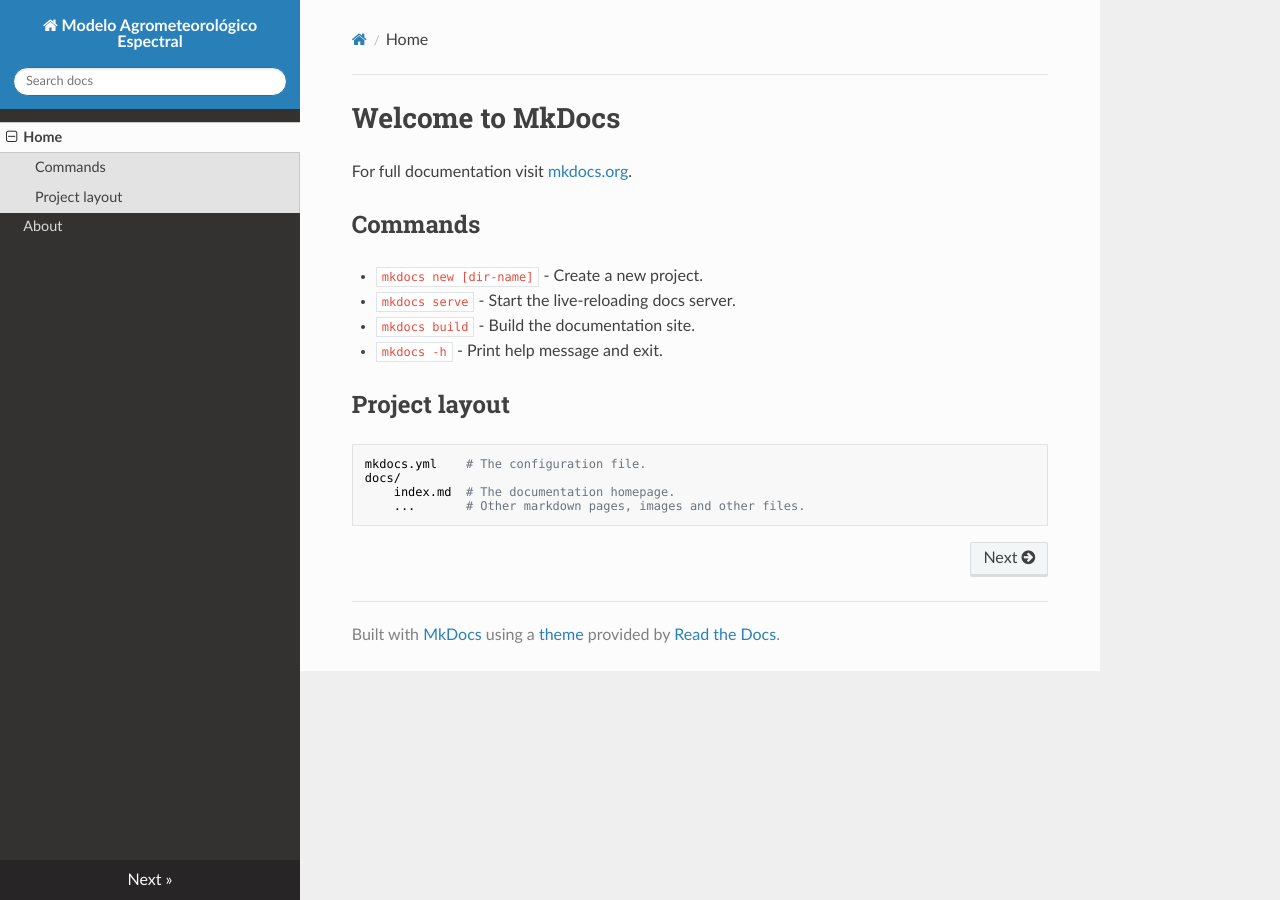
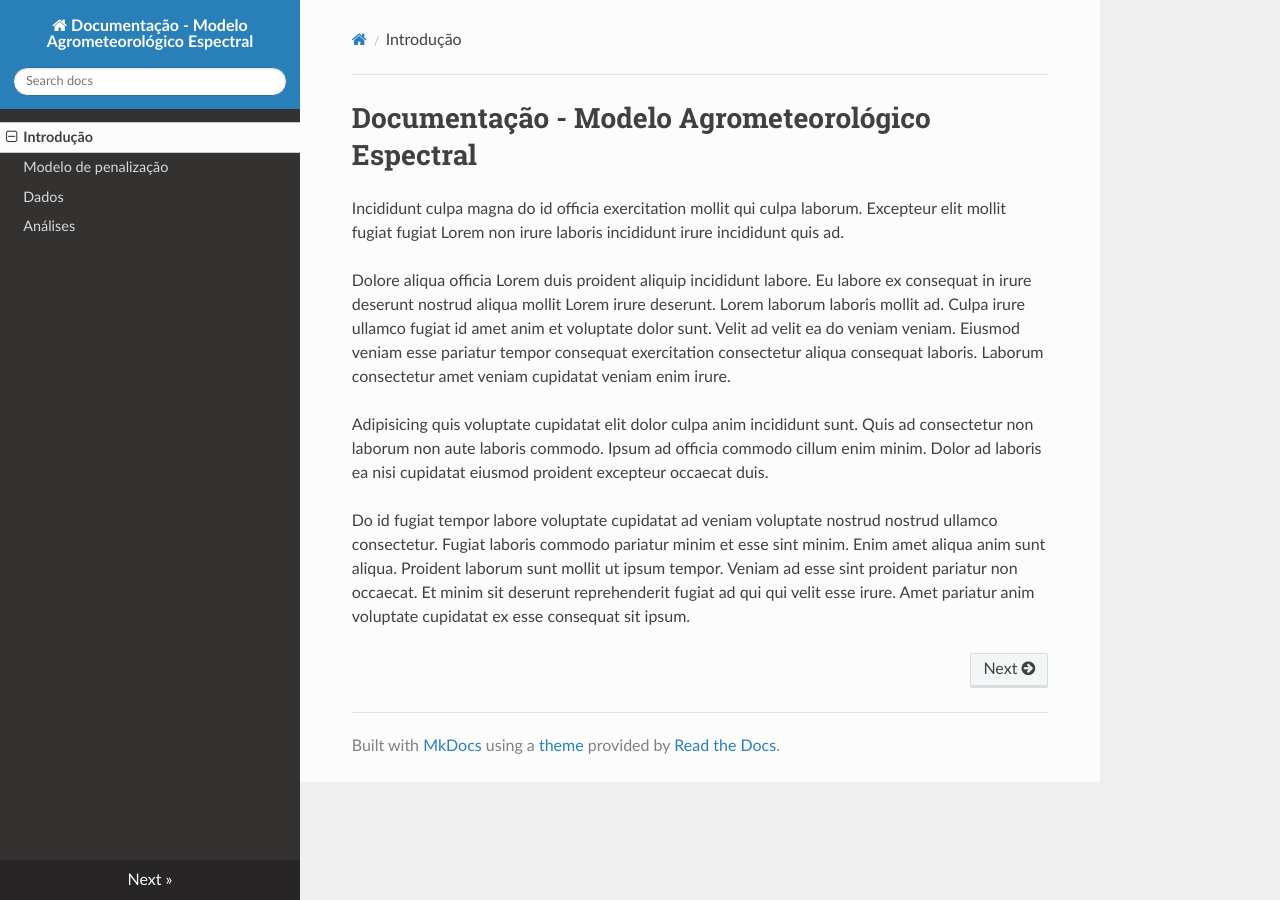
Before and after one commit to sergio-nogueira/ts-docs, an MkDocs documentation site: the page built from docs/index.md, in a window 1280 px wide. Built offline with MkDocs 1.6.1, drawn with Linux system fonts in a browser that asks for light colours; nearby versions of some CDN libraries.

Commit message:
Definição das seções

```diff
--- a/docs/index.md
+++ b/docs/index.md
@@ -1,17 +1,9 @@
-# Welcome to MkDocs
+# Documentação - Modelo Agrometeorológico Espectral
 
-For full documentation visit [mkdocs.org](https://www.mkdocs.org).
+Incididunt culpa magna do id officia exercitation mollit qui culpa laborum. Excepteur elit mollit fugiat fugiat Lorem non irure laboris incididunt irure incididunt quis ad.
 
-## Commands
+Dolore aliqua officia Lorem duis proident aliquip incididunt labore. Eu labore ex consequat in irure deserunt nostrud aliqua mollit Lorem irure deserunt. Lorem laborum laboris mollit ad. Culpa irure ullamco fugiat id amet anim et voluptate dolor sunt. Velit ad velit ea do veniam veniam. Eiusmod veniam esse pariatur tempor consequat exercitation consectetur aliqua consequat laboris. Laborum consectetur amet veniam cupidatat veniam enim irure.
 
-* `mkdocs new [dir-name]` - Create a new project.
-* `mkdocs serve` - Start the live-reloading docs server.
-* `mkdocs build` - Build the documentation site.
-* `mkdocs -h` - Print help message and exit.
+Adipisicing quis voluptate cupidatat elit dolor culpa anim incididunt sunt. Quis ad consectetur non laborum non aute laboris commodo. Ipsum ad officia commodo cillum enim minim. Dolor ad laboris ea nisi cupidatat eiusmod proident excepteur occaecat duis.
 
-## Project layout
-
-    mkdocs.yml    # The configuration file.
-    docs/
-        index.md  # The documentation homepage.
-        ...       # Other markdown pages, images and other files.
+Do id fugiat tempor labore voluptate cupidatat ad veniam voluptate nostrud nostrud ullamco consectetur. Fugiat laboris commodo pariatur minim et esse sint minim. Enim amet aliqua anim sunt aliqua. Proident laborum sunt mollit ut ipsum tempor. Veniam ad esse sint proident pariatur non occaecat. Et minim sit deserunt reprehenderit fugiat ad qui qui velit esse irure. Amet pariatur anim voluptate cupidatat ex esse consequat sit ipsum.
--- a/mkdocs.yml
+++ b/mkdocs.yml
@@ -1,5 +1,8 @@
-site_name: Modelo Agrometeorológico Espectral
+site_name: Documentação - Modelo Agrometeorológico Espectral
 nav:
-    - Home: index.md
-    - About: about.md
+    - Introdução: index.md
+    - Modelo de penalização: modelo.md
+    - Dados: dados.md
+    - Análises: analises.md
+
 theme: readthedocs
```
Also changed, not shown: docs/analises.md (added, +51 -0 lines), docs/dados.md (added, +27 -0 lines), docs/modelo.md (added, +9 -0 lines).
